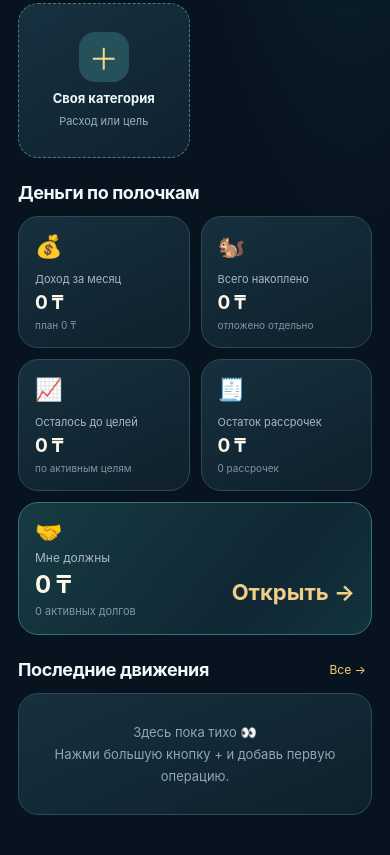
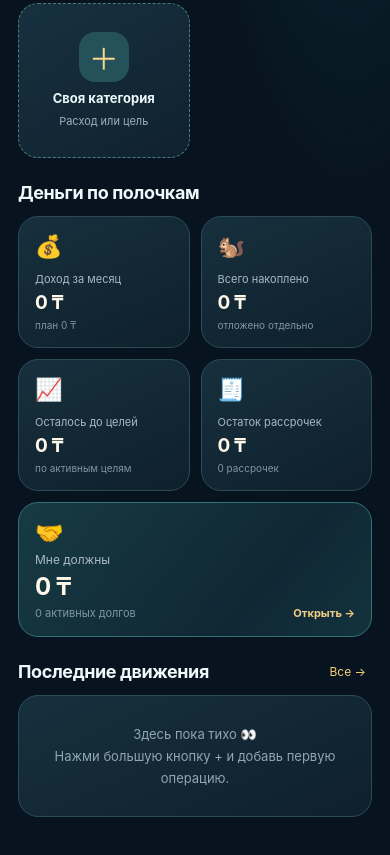
Before and after one commit to manfr0mHorde/negulai, a plain HTML site: page index.html in a window 390 px wide. Shown: the part 970-1825 px from the top of the page. Drawn offline with Linux system fonts and the light colour scheme.

Commit message:
Tweak loan tile details on small iPhone screens

```diff
--- a/style.css
+++ b/style.css
@@ -121,3 +121,7 @@
 .report-loan-flow>span{background:#173440;border:1px solid #2d535f;padding:10px 12px;border-radius:12px;font-size:11px;color:#bed2d7;flex:1}
 .report-loan-flow b{color:#f6d490}
 @media(max-width:370px){.loan-entry-sum{flex-direction:column;align-items:start;gap:1px}.loan-entry-sum strong{font-size:18px}.loan-entry-top strong{font-size:14px}.loan-actions .btn{flex:1}}
+
+/* Loan card typography has precedence over generic mini-card icon spans. */
+.mini-card.loan-mini>.loan-mini-arrow{font-size:11px;margin:0;line-height:1.2}
+.mini-card.loan-mini>.loan-mini-icon{font-size:23px;margin-bottom:5px}
```
